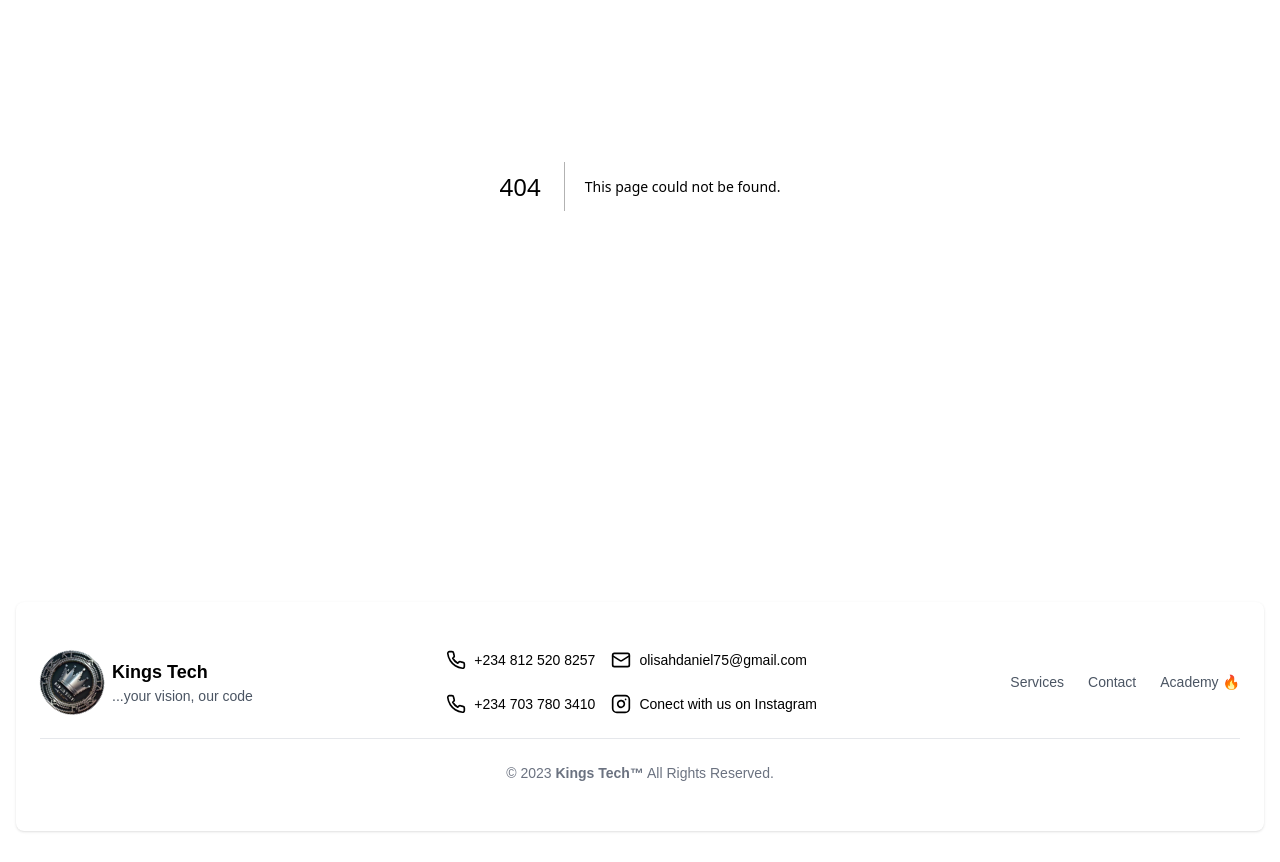
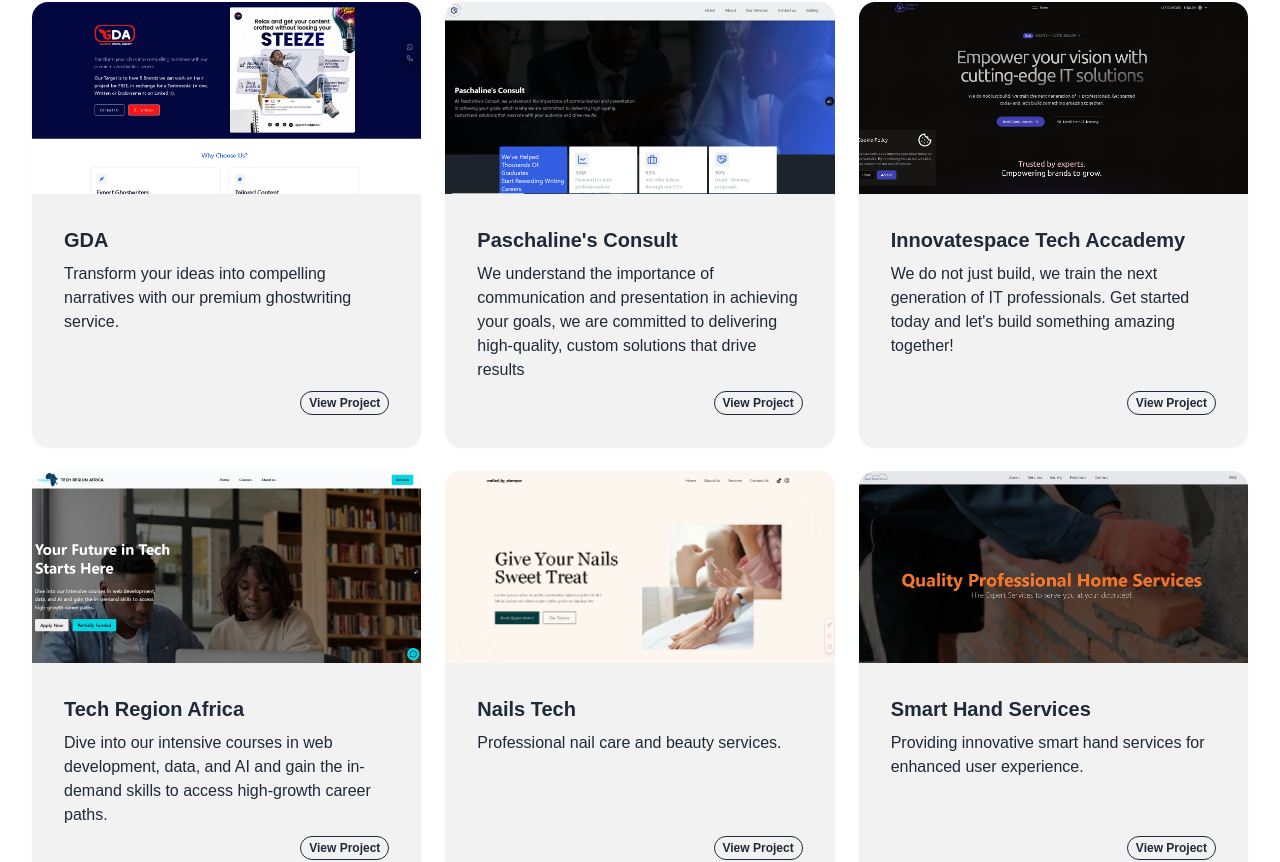
Before and after one commit to Osorachukwu/kings-tech, a Next.js app: page /portfolio in a window 1280 px wide. Before the commit this address had no page. Shown: the part 338-1200 px from the top of the page. Built offline with nearby package versions, Linux system fonts and the light colour scheme.

Commit message:
theme and portfolio page

```diff
--- a/src/app/contact/page.jsx
+++ b/src/app/contact/page.jsx
@@ -31,8 +31,8 @@ export default function ContactPage() {
                 GET IN TOUCH
               </h1>
               {/* Contact Details Card */}
-              <div className="absolute bottom-0 w-full lg:p-11 p-5">
-                <div className="bg-white rounded-lg p-6">
+              <div className="absolute bottom-0 w-full lg:p-11 p-5 ">
+                <div className="bg-base-100 rounded-lg p-6">
                   <ContactDetail icon="phone" text="+234 812 520 8257" />
                   <ContactDetail icon="phone" text="+234 703 780 3410" />
                   <ContactDetail icon="email" text="olisahdaniel75@gmail.com" />
@@ -93,7 +93,7 @@ function ContactDetail({ icon, text }) {
         xmlns="http://www.w3.org/2000/svg"
         // Replace this section with specific icons based on the `icon` prop, e.g., `phone`, `email`
       />
-      <h5 className="text-black text-base font-normal leading-6 ml-5">{text}</h5>
+      <h5 className="text-base font-normal leading-6 ml-5">{text}</h5>
     </a>
   );
 }
--- a/src/app/globals.css
+++ b/src/app/globals.css
@@ -2,21 +2,8 @@
 @tailwind components;
 @tailwind utilities;
 
-:root {
-  --background: #ffffff;
-  --foreground: #171717;
-}
-
-@media (prefers-color-scheme: dark) {
-  :root {
-    --background: #0a0a0a;
-    --foreground: #ededed;
-  }
-}
 
 body {
-  color: var(--foreground);
-  background: var(--background);
   font-family: Arial, Helvetica, sans-serif;
 }
 
--- a/src/app/page.js
+++ b/src/app/page.js
@@ -6,7 +6,6 @@ import OurServices from "@/components/OurServices";
 import AboutUs from "@/components/AboutUs";
 import WhatsappChat from "@/components/WhatsappChat";
 import CaptivateYourAudience from "@/components/CaptivateYourAudience";
-import Portfolio from "@/components/portfolio/Portfolio";
 
 export default function Home() {
   return (
@@ -15,7 +14,6 @@ export default function Home() {
     <Hero />
     <AboutUs />
     <OurServices />
-    <Portfolio />
     <WhatsappChat />
     <CaptivateYourAudience />
     {/* <Porfolio /> */}
--- /dev/null
+++ b/src/app/portfolio/page.jsx
@@ -0,0 +1,8 @@
+import Portfolio from '@/components/portfolio/Portfolio'
+import React from 'react'
+
+export default function page() {
+  return (
+    <Portfolio />
+  )
+}
--- a/src/components/Footer.jsx
+++ b/src/components/Footer.jsx
@@ -6,7 +6,7 @@ import { Phone, Instagram, Mail } from "lucide-react";
 
 export default function Footer() {
   return (
-    <footer className="bg-white rounded-lg shadow dark:bg-gray-900 m-4">
+    <footer className="bg-base-300 rounded-lg shadow m-4">
       <div className="w-full max-w-screen-xl mx-auto p-6 lg:py-12">
         <div className="sm:flex sm:items-center sm:justify-between space-y-6 sm:space-y-0">
           {/* Logo and Motto */}
@@ -20,7 +20,7 @@ export default function Footer() {
             />
             <div className="text-left">
               <p className="text-lg font-semibold">Kings Tech</p>
-              <p className="text-sm text-gray-600 dark:text-gray-400">
+              <p className="text-sm text-gray-600">
                 ...your vision, our code
               </p>
             </div>
@@ -59,7 +59,7 @@ export default function Footer() {
           </div>
 
           {/* Navigation Links */}
-          <ul className="text-sm flex flex-col sm:flex-row items-center space-y-2 sm:space-y-0 sm:space-x-6 text-gray-600 dark:text-gray-400">
+          <ul className="text-sm flex flex-col sm:flex-row items-center space-y-2 sm:space-y-0 sm:space-x-6 text-gray-600">
             <li>
               <Link
                 href="/about"
@@ -78,18 +78,18 @@ export default function Footer() {
             </li>
             <li>
               <Link
-                href="/academy"
+                href="/portfolio"
                 className="hover:text-purple-500 hover:underline"
               >
-                Academy 🔥
+                Portfolio
               </Link>
             </li>
           </ul>
         </div>
 
-        <hr className="my-6 border-gray-200 dark:border-gray-700" />
+        <hr className="my-6 border-base-100" />
 
-        <div className="text-center text-sm text-gray-500 dark:text-gray-400">
+        <div className="text-center text-sm text-gray-500">
           © 2023{" "}
           <a href="/" className="font-semibold hover:underline">
             Kings Tech™
--- a/src/components/OurServices.jsx
+++ b/src/components/OurServices.jsx
@@ -50,17 +50,17 @@ export default function OurServices() {
   ];
 
   return (
-    <div className="py-16 bg-gray-200 dark:bg-gray-800">
+    <div className="py-16">
       <div data-aos="fade-up">
         <h2
-          className="text-center text-2xl font-bold mb-12 text-gray-900 dark:text-gray-100 md:text-3xl lg:text-4xl">
+          className="text-center text-2xl font-bold mb-12 md:text-3xl lg:text-4xl">
           Our Services
         </h2>
         <div className="grid grid-cols-1 md:grid-cols-2 lg:grid-cols-3 gap-8 max-w-6xl mx-auto px-4">
           {ourServicesItem.map((item, i) => (
             <div
               key={i}
-              className="p-2 md:p-6 lg:px-8 bg-white dark:bg-gray-700 rounded-lg shadow-lg hover:shadow-2xl transition-shadow duration-300 ease-in-out hover:scale-[1.05]"
+              className="p-2 md:p-6 lg:px-8 bg-base-300 rounded-lg shadow-lg hover:shadow-2xl transition-shadow duration-300 ease-in-out hover:scale-[1.05]"
             >
               <div className="flex justify-center mb-6">
                 <Image
@@ -71,10 +71,10 @@ export default function OurServices() {
                   className="object-contain"
                 />
               </div>
-              <h3 className="text-xl font-semibold text-gray-800 dark:text-gray-100 mb-2 text-center">
+              <h3 className="text-xl font-semibold mb-2 text-center">
                 {item.serviceTitle}
               </h3>
-              <p className="text-gray-600 dark:text-gray-300 text-center mb-6">
+              <p className="opacity-60 text-center mb-6">
                 {item.serviceDesc}
               </p>
             </div>
@@ -84,9 +84,9 @@ export default function OurServices() {
         <div className="flex justify-center my-20">
           <Link
             href="/services"
-            className="relative inline-flex items-center justify-center p-0.5 mb-2 me-2 overflow-hidden text-sm font-medium text-gray-900 rounded-lg group bg-gradient-to-br from-purple-500 to-pink-500 group-hover:from-purple-500 group-hover:to-pink-500 hover:text-white dark:text-white focus:ring-4 focus:outline-none focus:ring-purple-200 dark:focus:ring-purple-800"
+            className="relative inline-flex items-center justify-center p-0.5 mb-2 me-2 overflow-hidden text-sm font-medium text-gray-900 rounded-lg group bg-gradient-to-br from-purple-500 to-pink-500 group-hover:from-purple-500 group-hover:to-pink-500 hover:text-white focus:ring-4 focus:outline-none focus:ring-purple-200"
           >
-            <span className="relative px-5 py-2.5 transition-all ease-in duration-75 bg-white dark:bg-gray-900 rounded-md group-hover:bg-opacity-0 flex items-center">
+            <span className="relative px-5 py-2.5 transition-all ease-in duration-75 bg-white rounded-md group-hover:bg-opacity-0 flex items-center">
               Learn More
               <ArrowRight className="w-4 h-4 ml-2 rtl:rotate-180" />
             </span>
--- a/src/components/navBar/AltNav.jsx
+++ b/src/components/navBar/AltNav.jsx
@@ -73,28 +73,28 @@ export default function NavBarAlt() {
         <nav className="hidden md:flex gap-3 items-center">
           <Link
             href="/"
-            className="text-gray-900 dark:text-gray-200 hover:text-sky-400 dark:hover:text-pink-500 transition-all duration-300 transform hover:scale-105"
+            className="text-gray-900 dark:text-gray-200 hover:text-sky-400 transition-all duration-300 transform hover:scale-105"
           >
             Home
           </Link>
           <Link
             href="/services"
-            className="text-gray-900 dark:text-gray-200 hover:text-sky-400 dark:hover:text-pink-500 transition-all duration-300 transform hover:scale-105"
+            className="text-gray-900 dark:text-gray-200 hover:text-sky-400 transition-all duration-300 transform hover:scale-105"
           >
             Services
           </Link>
           <Link
             href="/contact"
-            className="text-gray-900 dark:text-gray-200 hover:text-sky-400 dark:hover:text-pink-500 transition-all duration-300 transform hover:scale-105"
+            className="text-gray-900 dark:text-gray-200 hover:text-sky-400 transition-all duration-300 transform hover:scale-105"
           >
             Contact
           </Link>
-          <a
-            href="/#portfolio"
-            className="text-gray-900 dark:text-gray-200 hover:text-sky-400 dark:hover:text-pink-500 transition-all duration-300 transform hover:scale-105"
+          <Link
+            href="/portfolio"
+            className="text-gray-900 dark:text-gray-200 hover:text-sky-400 transition-all duration-300 transform hover:scale-105"
           >
             Porfolio
-          </a>
+          </Link>
         </nav>
 
         {/* Mobile Menu Icon */}
@@ -138,12 +138,12 @@ export default function NavBarAlt() {
               </Link>
             </li>
             <li>
-              <a
-                href="/#portfolio"
+              <Link
+                href="/portfolio"
                 className="text-gray-900 dark:text-gray-200 hover:text-sky-400 dark:hover:text-pink-500 transition-all duration-300 transform hover:scale-105"
               >
                 Porfolio
-              </a>
+              </Link>
             </li>
           </ul>
         </nav>
--- a/src/components/portfolio/Portfolio.jsx
+++ b/src/components/portfolio/Portfolio.jsx
@@ -75,7 +75,7 @@ export default function Portfolio() {
                 <div className="card-actions justify-end">
                   {/* <div className="badge badge-outline">React</div> */}
                   <a href={project.linkUrl} target="_blank" rel="noopener noreferrer">
-                    <div className="badge badge-outline">View Project</div>
+                    <button className="btn btn-xs btn-outline rounded-full">View Project</button>
                   </a>
                 </div>
               </div>
```
